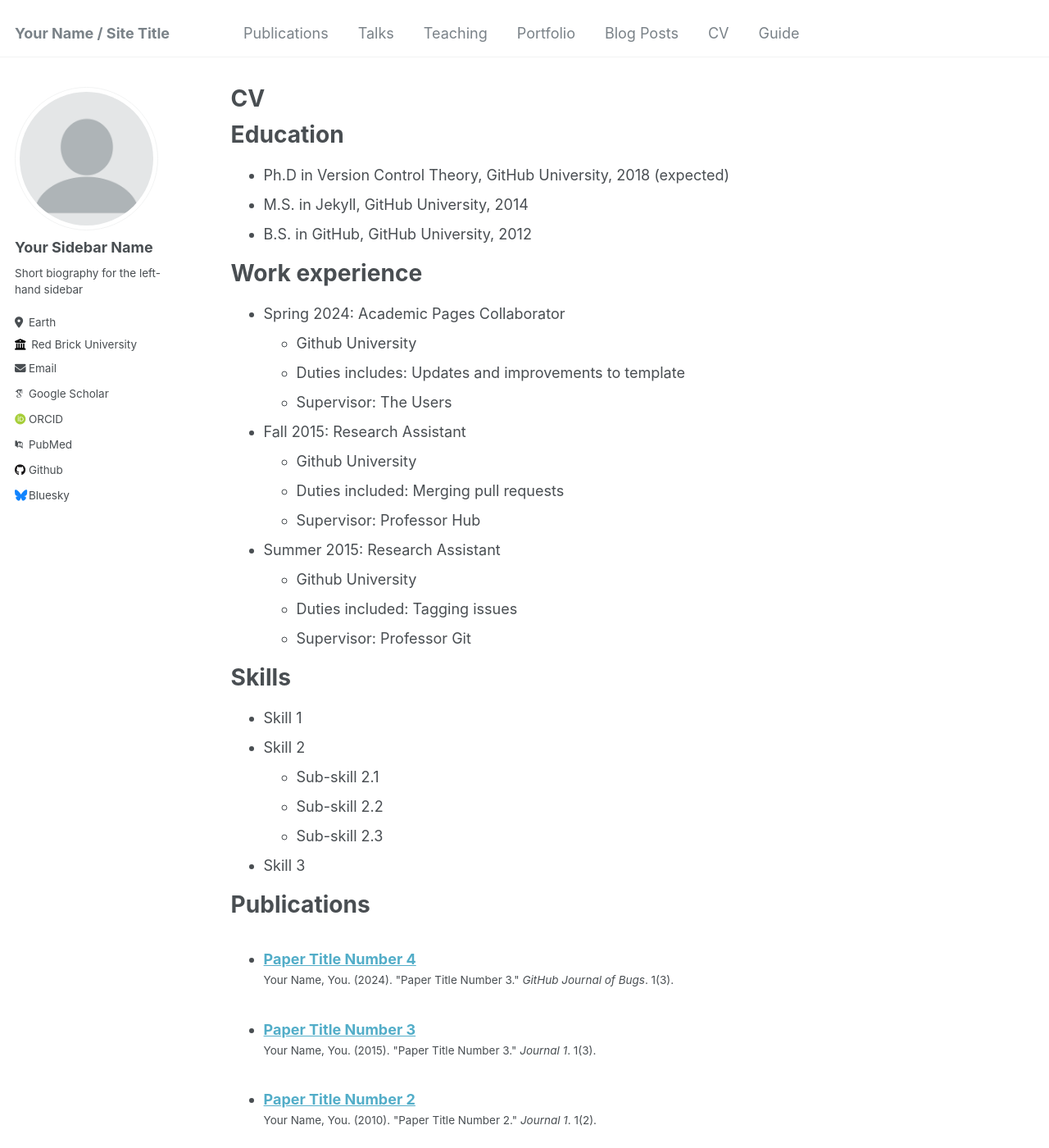
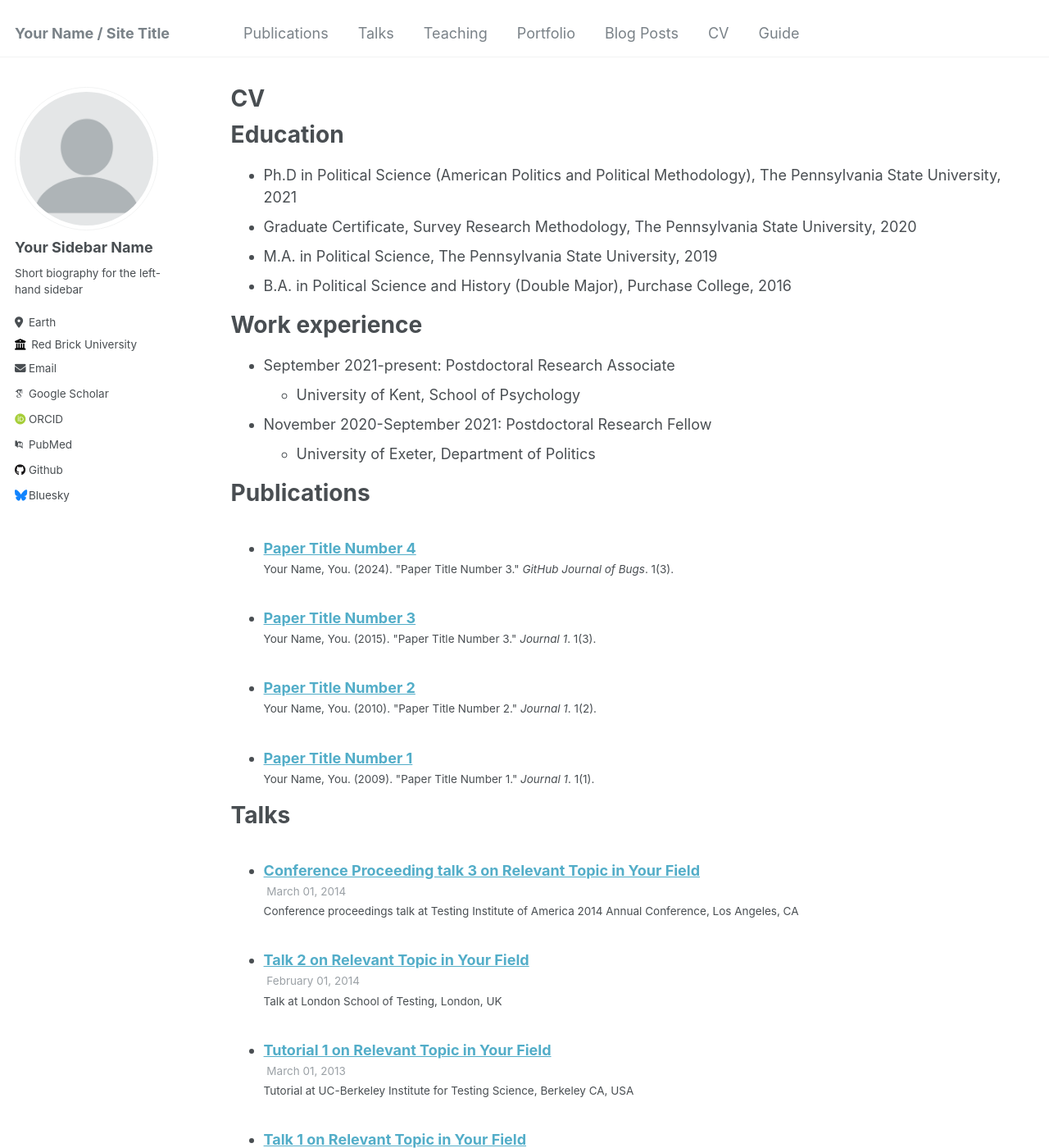
Before and after one commit to polpsychjoe/polpsychjoe.github.io, a Jekyll site: the page built from _pages/cv.md, in a window 1280 px wide and 1400 px high. Shown: the whole window at 82% size. Built offline with Jekyll 4.4.1, drawn with Linux system fonts in a browser that asks for light colours; some web fonts are replaced.

Commit message:
Update cv.md

```diff
--- a/_pages/cv.md
+++ b/_pages/cv.md
@@ -11,35 +11,19 @@ redirect_from:
 
 Education
 ======
-* Ph.D in Version Control Theory, GitHub University, 2018 (expected)
-* M.S. in Jekyll, GitHub University, 2014
-* B.S. in GitHub, GitHub University, 2012
+* Ph.D in Political Science (American Politics and Political Methodology), The Pennsylvania State University, 2021
+* Graduate Certificate, Survey Research Methodology, The Pennsylvania State University, 2020
+* M.A. in Political Science, The Pennsylvania State University, 2019
+* B.A. in Political Science and History (Double Major), Purchase College, 2016
 
 Work experience
 ======
-* Spring 2024: Academic Pages Collaborator
-  * Github University
-  * Duties includes: Updates and improvements to template
-  * Supervisor: The Users
+* September 2021-present: Postdoctoral Research Associate
+    * University of Kent, School of Psychology
 
-* Fall 2015: Research Assistant
-  * Github University
-  * Duties included: Merging pull requests
-  * Supervisor: Professor Hub
+* November 2020-September 2021: Postdoctoral Research Fellow
+  * University of Exeter, Department of Politics
 
-* Summer 2015: Research Assistant
-  * Github University
-  * Duties included: Tagging issues
-  * Supervisor: Professor Git
-
-Skills
-======
-* Skill 1
-* Skill 2
-  * Sub-skill 2.1
-  * Sub-skill 2.2
-  * Sub-skill 2.3
-* Skill 3
 
 Publications
 ======
```
